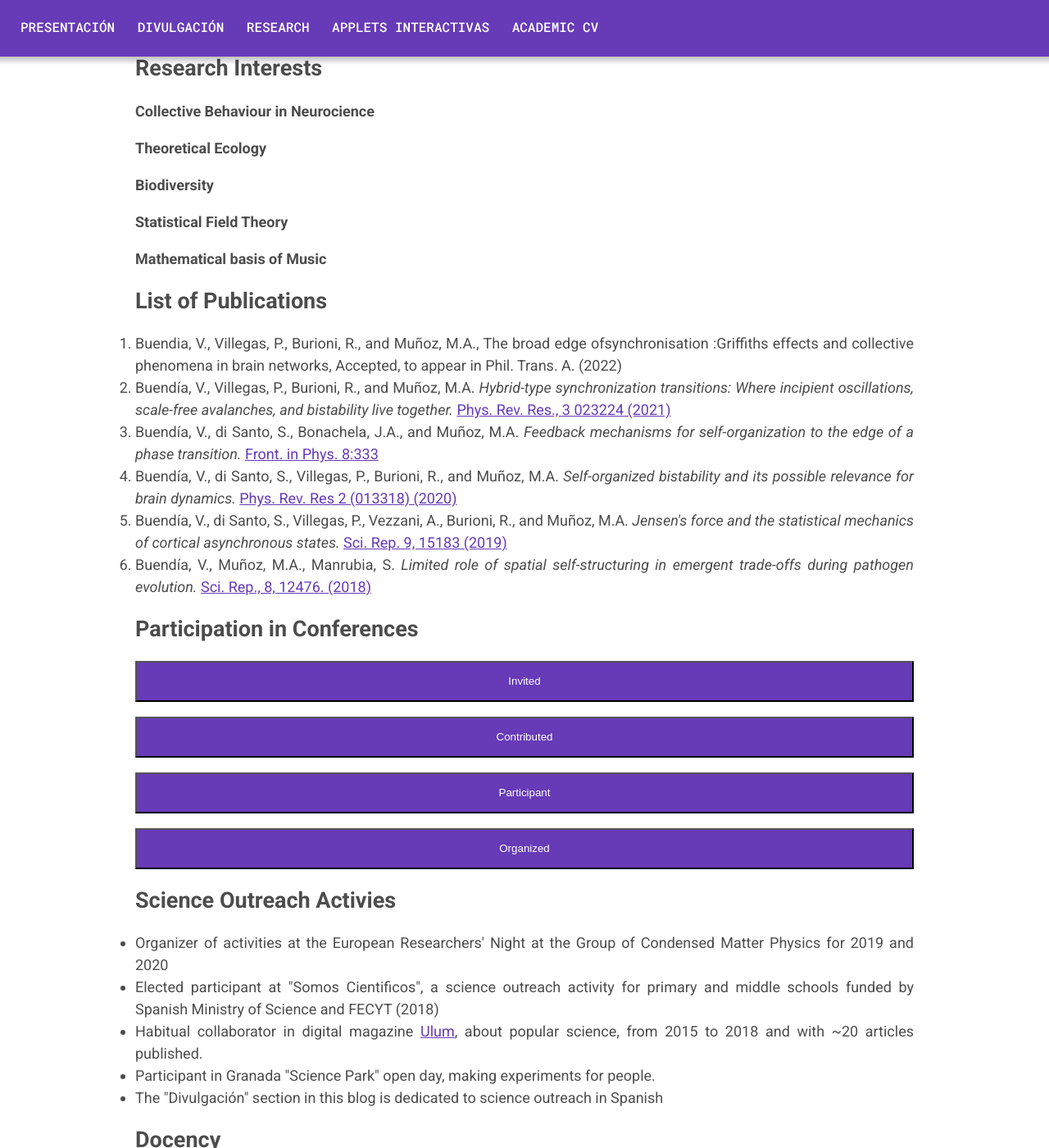
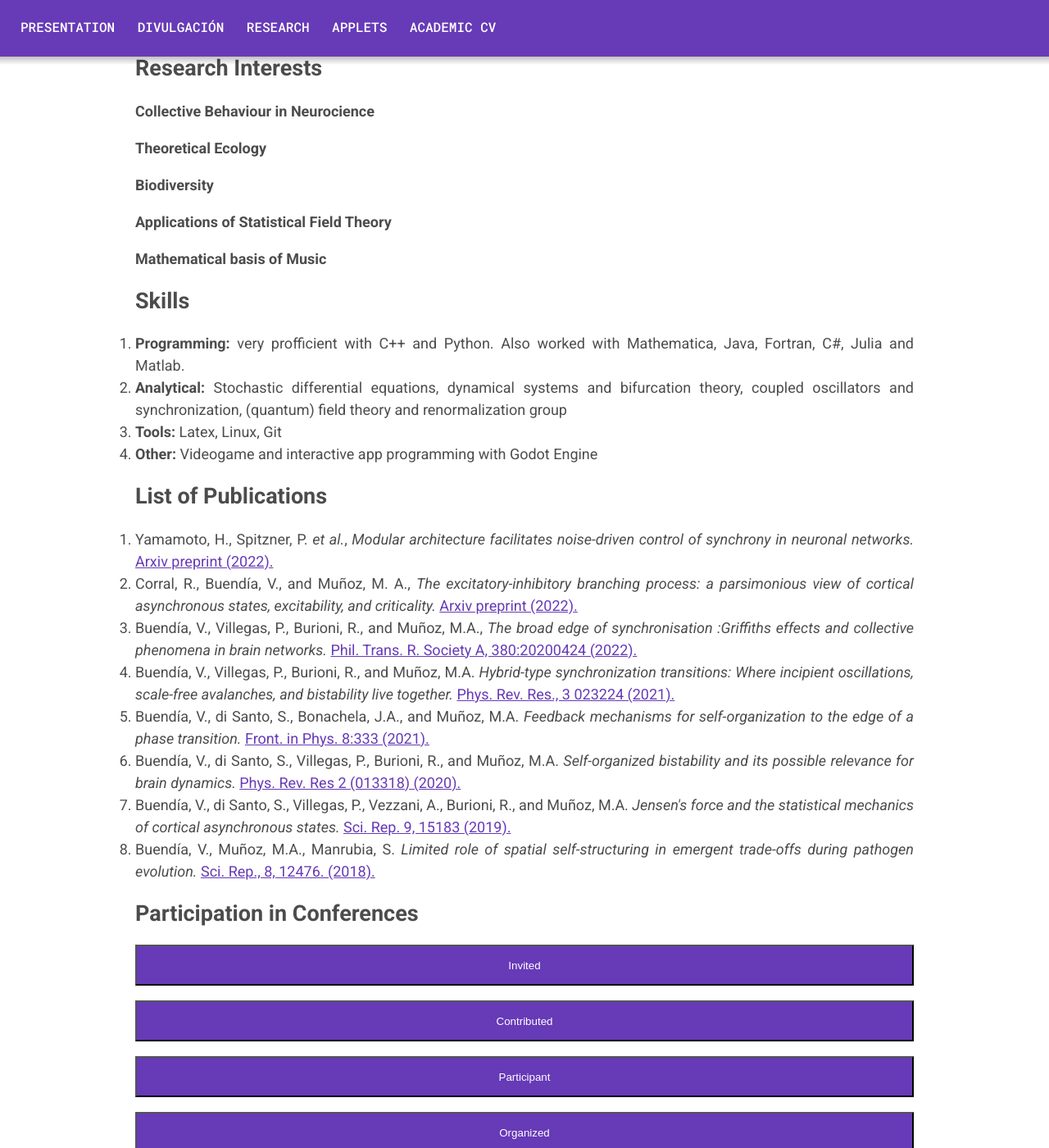
Before and after one commit to VictorSeven/VictorSeven.github.io, a Jekyll site: the page built from _pages/about.html, in a window 1280 px wide and 1400 px high, scrolled down 1778 px. Shown: the whole window at 82% size. Built offline with Jekyll 4.4.1, drawn with Linux system fonts in a browser that asks for light colours.

Commit message:
CV update and small adjustments

```diff
--- a/_includes/navigation.html
+++ b/_includes/navigation.html
@@ -12,10 +12,10 @@
 -->
 
 <nav class="c-navigation" id="navigation_bar">
-    <a href="{{ "/" | prepend: site.baseurl }}">Presentación</a>
+    <a href="{{ "/" | prepend: site.baseurl }}">Presentation</a>
     <a href="{{ "/articles/" | prepend: site.baseurl }}">Divulgación</a>
     <a href="{{ "/technical/" | prepend: site.baseurl }}">Research</a>
-    <a href="{{ "/applets/" | prepend: site.baseurl }}">Applets Interactivas</a>
+    <a href="{{ "/applets/" | prepend: site.baseurl }}">Applets</a>
     <a href="{{ "/about/" | prepend: site.baseurl }}">Academic CV</a>
     <a href="javascript:void(0)" id="menu_but" class="icon" onclick="addToMenu()">&#9776;</a>
 </nav>
--- a/_pages/about.html
+++ b/_pages/about.html
@@ -33,6 +33,7 @@ Then, I moved to Mallorca to study the Master in Physics of Complex Systems.
 After finishing my Master, I came back to Granada to start my PhD, in co-supervision with the University of Parma, in Italy.
 I worked under the supervision of Miguel A. Muñoz and Raffaella Burioni styuding synchronization and its relationship with critical phenomena in the brain.
 Recently I moved to Tübingen, Germany, to continue researching about neuronal dynamics and evolution in the Levina Lab.
+
 I also like a lot talking about science (in general), science fiction, playing videogames, and making music.
 
 <br><br>
@@ -50,7 +51,7 @@ I also like a lot talking about science (in general), science fiction, playing v
 <button class=cv-desplegable> PhD in Physics and Mathematics (2021) </button>
 <div class=cv-panel>
 <p>I did my PhD in co-supervision between the universities of Granada (Spain) and Parma (Italy), with Miguel Ángel Muñoz and Raffaella Burioni, respectively. </p>
-<p>My thesis, <i>Synchronous and asynchronous dynamics in Neuroscience: a Statistical Physics approach</i> is <a href="https://digibug.ugr.es/handle/10481/68021">publicly available</a> and received the <b>cum laude qualification</b> from both Universities</p>
+<p>My thesis, <i>Synchronous and asynchronous dynamics in Neuroscience: a Statistical Physics approach</i> is <a href="https://digibug.ugr.es/handle/10481/68021">publicly available</a> and received the <b>cum laude qualification</b> from both Universities. It also received a mention in the <i>'Giovanni Paladin'</i> award for best thesis in Statistical Physics in Italy. </p>
 </div>
 
 <button class=cv-desplegable> M.Sc. in Physics of Complex Systems (2017) </button>
@@ -114,35 +115,53 @@ I have assisted to the following schools for graduate students:
 <h4> Collective Behaviour in Neurocience </h4>
 <h4> Theoretical Ecology </h4>
 <h4> Biodiversity </h4>
-<h4> Statistical Field Theory </h4>
+<h4> Applications of Statistical Field Theory </h4>
 <h4> Mathematical basis of Music </h4>
+
+<h1> Skills</h1>
+
+<ol>
+    <li><b>Programming:</b> very profficient with C++ and Python. Also worked with Mathematica, Java, Fortran, C#, Julia and Matlab.</li>
+    <li><b>Analytical:</b> Stochastic differential equations, dynamical systems and bifurcation theory, coupled oscillators and synchronization, (quantum) field theory and renormalization group</li>
+    <li><b>Tools:</b> Latex, Linux, Git</li>
+    <li><b>Other:</b> Videogame and interactive app programming with Godot Engine</li>
+</ol>
+
 
 <h1>List of Publications</h1>
 <ol>
 
 <li>
-Buendia, V., Villegas, P., Burioni, R., and Muñoz, M.A., The broad edge ofsynchronisation :Griffiths effects and collective phenomena in brain networks, Accepted, to appear in Phil. Trans. A. (2022)
+Yamamoto, H., Spitzner, P. <i>et al.</i>, <i>Modular architecture facilitates noise-driven control of synchrony in neuronal networks.</i> <a href="https://arxiv.org/abs/2205.10563">Arxiv preprint (2022).</a>
+</li>
+
+<li>
+Corral, R., Buendía, V., and Muñoz, M. A., <i>The excitatory-inhibitory branching process: a parsimonious view of cortical asynchronous states, excitability, and criticality.</i>   <a href="https://arxiv.org/abs/2203.16374">Arxiv preprint (2022).</a>
+</li>
+
+<li>
+Buendía, V., Villegas, P., Burioni, R., and Muñoz, M.A., <i>The broad edge of synchronisation :Griffiths effects and collective phenomena in brain networks.</i> <a href="https://royalsocietypublishing.org/doi/abs/10.1098/rsta.2020.0424">Phil. Trans. R. Society A, 380:20200424 (2022).</a>
 </li>
 
 
 <li>
-Buendía, V., Villegas, P., Burioni, R., and Muñoz, M.A. <i>Hybrid-type synchronization transitions: Where incipient oscillations, scale-free avalanches, and bistability live together.</i> <a href=https://journals.aps.org/prresearch/abstract/10.1103/PhysRevResearch.3.023224>Phys. Rev. Res., 3 023224 (2021)  </a>
+Buendía, V., Villegas, P., Burioni, R., and Muñoz, M.A. <i>Hybrid-type synchronization transitions: Where incipient oscillations, scale-free avalanches, and bistability live together.</i> <a href=https://journals.aps.org/prresearch/abstract/10.1103/PhysRevResearch.3.023224>Phys. Rev. Res., 3 023224 (2021).  </a>
 </li>
 
 <li>
-Buendía, V., di Santo, S., Bonachela, J.A., and Muñoz, M.A. <i>Feedback mechanisms for self-organization to the edge of a phase transition.</i> <a href=https://www.frontiersin.org/articles/10.3389/fphy.2020.00333/abstract>Front. in Phys. 8:333 </a>
+Buendía, V., di Santo, S., Bonachela, J.A., and Muñoz, M.A. <i>Feedback mechanisms for self-organization to the edge of a phase transition.</i> <a href=https://www.frontiersin.org/articles/10.3389/fphy.2020.00333/abstract>Front. in Phys. 8:333 (2021).</a>
 </li>
 
 <li>
-Buendía, V., di Santo, S., Villegas, P., Burioni, R., and Muñoz, M.A. <i>Self-organized bistability and its possible relevance for brain dynamics.</i> <a href=https://journals.aps.org/prresearch/pdf/10.1103/PhysRevResearch.2.013318>Phys. Rev. Res 2 (013318) (2020)</a>
+Buendía, V., di Santo, S., Villegas, P., Burioni, R., and Muñoz, M.A. <i>Self-organized bistability and its possible relevance for brain dynamics.</i> <a href=https://journals.aps.org/prresearch/pdf/10.1103/PhysRevResearch.2.013318>Phys. Rev. Res 2 (013318) (2020).</a>
 </li>
 
 <li>
-Buendía, V., di Santo, S., Villegas, P., Vezzani, A., Burioni, R., and Muñoz, M.A. <i>Jensen's force and the statistical mechanics of cortical asynchronous states.</i> <a href=https://www.nature.com/articles/s41598-019-51520-2>Sci. Rep. 9, 15183 (2019)</a>
+Buendía, V., di Santo, S., Villegas, P., Vezzani, A., Burioni, R., and Muñoz, M.A. <i>Jensen's force and the statistical mechanics of cortical asynchronous states.</i> <a href=https://www.nature.com/articles/s41598-019-51520-2>Sci. Rep. 9, 15183 (2019).</a>
 </li>
 
 <li>
-Buendía, V., Muñoz, M.A., Manrubia, S. <i>Limited role of spatial self-structuring in emergent trade-offs during pathogen evolution.</i> <a href=https://www.nature.com/articles/s41598-018-30945-1>Sci. Rep., 8, 12476. (2018)</a>
+Buendía, V., Muñoz, M.A., Manrubia, S. <i>Limited role of spatial self-structuring in emergent trade-offs during pathogen evolution.</i> <a href=https://www.nature.com/articles/s41598-018-30945-1>Sci. Rep., 8, 12476. (2018).</a>
 </li>
 </ol>
 
```
Also changed, not shown: _posts/2020/2020-09-28-covid.md (+1 -1 lines).
